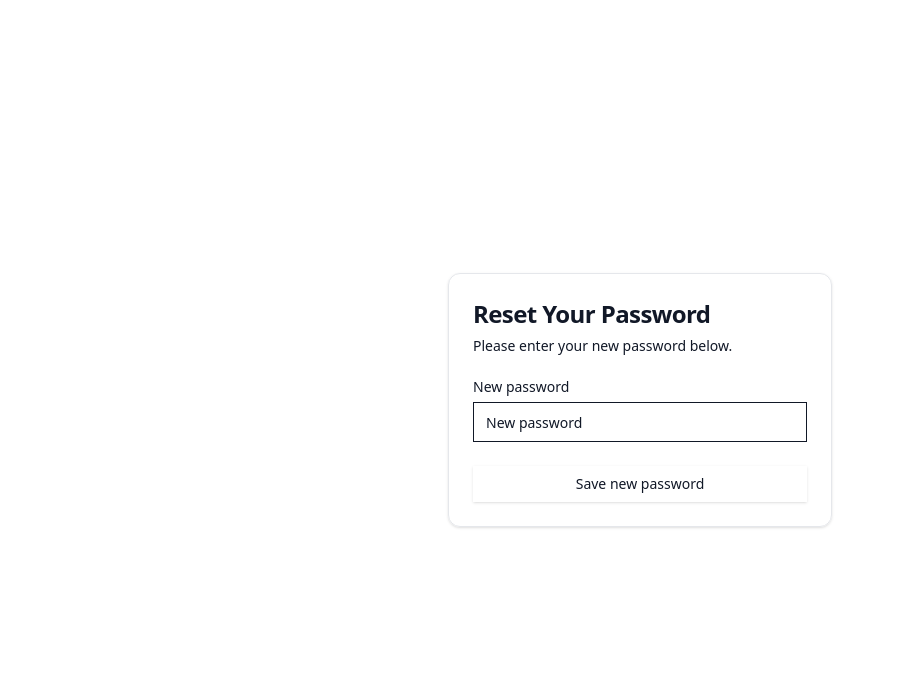
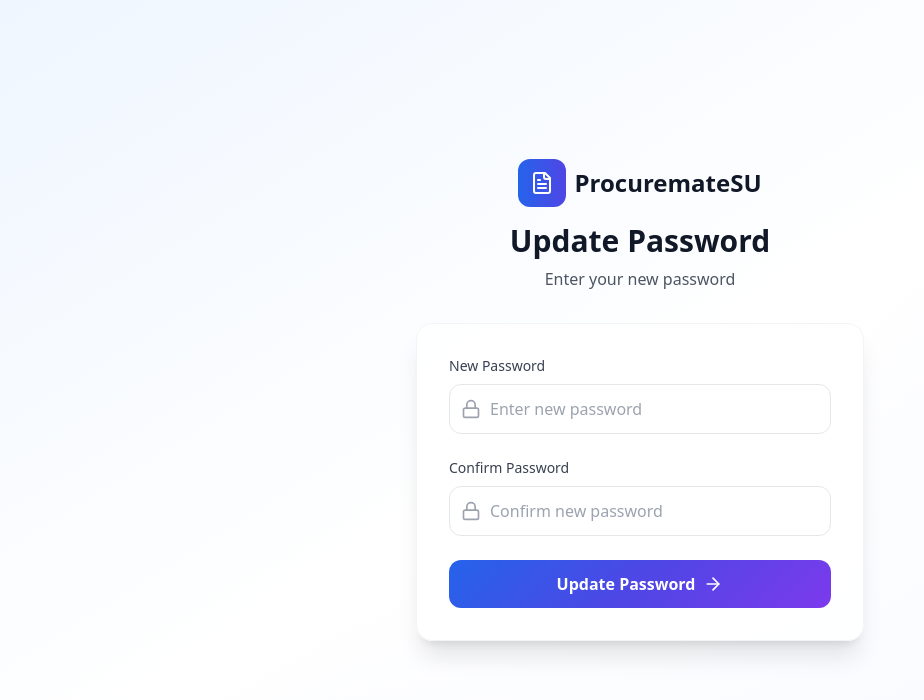
Before and after one commit to mjx0x0/procurematesu, a Next.js app: page /auth/update-password in a window 1280 px wide. Shown: the top 700 px of the page, without its empty margins (0-924 px from the left). Built offline with nearby package versions, Linux system fonts and the light colour scheme; no server answers.

Commit message:
Fix: Complete auth pages with force-dynamic and createClient export

```diff
--- a/app/auth/forgot-password/page.tsx
+++ b/app/auth/forgot-password/page.tsx
@@ -1,9 +1,28 @@
+"use client";
+
+// ✅ Force dynamic rendering
+export const dynamic = 'force-dynamic';
+
 import { ForgotPasswordForm } from "@/components/forgot-password-form";
+import { FileText } from "lucide-react";
 
-export default function Page() {
+export default function ForgotPasswordPage() {
   return (
-    <div className="flex min-h-svh w-full items-center justify-center p-6 md:p-10">
-      <div className="w-full max-w-sm">
+    <div className="min-h-screen flex items-center justify-center bg-gradient-to-br from-blue-50 via-white to-indigo-50/50 px-4">
+      <div className="absolute top-0 right-0 w-96 h-96 bg-blue-200/30 rounded-full blur-3xl -z-10" />
+      <div className="absolute bottom-0 left-0 w-96 h-96 bg-indigo-200/30 rounded-full blur-3xl -z-10" />
+
+      <div className="w-full max-w-md">
+        <div className="text-center mb-8">
+          <div className="flex items-center justify-center gap-2 mb-4">
+            <div className="bg-gradient-to-r from-blue-600 to-indigo-600 p-3 rounded-xl">
+              <FileText className="h-6 w-6 text-white" />
+            </div>
+            <span className="text-2xl font-bold text-gray-900">ProcuremateSU</span>
+          </div>
+          <h2 className="text-3xl font-bold text-gray-900">Forgot Password</h2>
+          <p className="text-gray-600 mt-2">Enter your email to reset your password</p>
+        </div>
         <ForgotPasswordForm />
       </div>
     </div>
--- a/app/auth/update-password/page.tsx
+++ b/app/auth/update-password/page.tsx
@@ -1,10 +1,132 @@
-import { UpdatePasswordForm } from "@/components/update-password-form";
+"use client";
 
-export default function Page() {
+// ✅ Force dynamic rendering
+export const dynamic = 'force-dynamic';
+
+import { useState } from "react";
+import { useRouter } from "next/navigation";
+import { supabase } from "@/lib/supabase/client";
+import { FileText, Lock, ArrowRight } from "lucide-react";
+
+export default function UpdatePasswordPage() {
+  const router = useRouter();
+  const [password, setPassword] = useState("");
+  const [confirmPassword, setConfirmPassword] = useState("");
+  const [loading, setLoading] = useState(false);
+  const [error, setError] = useState<string | null>(null);
+  const [success, setSuccess] = useState(false);
+
+  const handleUpdatePassword = async (e: React.FormEvent) => {
+    e.preventDefault();
+
+    if (password !== confirmPassword) {
+      setError("Passwords do not match");
+      return;
+    }
+
+    if (password.length < 8) {
+      setError("Password must be at least 8 characters");
+      return;
+    }
+
+    setLoading(true);
+    setError(null);
+
+    const { error } = await supabase.auth.updateUser({
+      password: password,
+    });
+
+    if (error) {
+      setError(error.message);
+    } else {
+      setSuccess(true);
+      setTimeout(() => {
+        router.push("/auth/login");
+      }, 3000);
+    }
+    setLoading(false);
+  };
+
   return (
-    <div className="flex min-h-svh w-full items-center justify-center p-6 md:p-10">
-      <div className="w-full max-w-sm">
-        <UpdatePasswordForm />
+    <div className="min-h-screen flex items-center justify-center bg-gradient-to-br from-blue-50 via-white to-indigo-50/50 px-4">
+      <div className="absolute top-0 right-0 w-96 h-96 bg-blue-200/30 rounded-full blur-3xl -z-10" />
+      <div className="absolute bottom-0 left-0 w-96 h-96 bg-indigo-200/30 rounded-full blur-3xl -z-10" />
+
+      <div className="w-full max-w-md">
+        <div className="text-center mb-8">
+          <div className="flex items-center justify-center gap-2 mb-4">
+            <div className="bg-gradient-to-r from-blue-600 to-indigo-600 p-3 rounded-xl">
+              <FileText className="h-6 w-6 text-white" />
+            </div>
+            <span className="text-2xl font-bold text-gray-900">ProcuremateSU</span>
+          </div>
+          <h2 className="text-3xl font-bold text-gray-900">Update Password</h2>
+          <p className="text-gray-600 mt-2">Enter your new password</p>
+        </div>
+
+        <div className="bg-white/80 backdrop-blur-sm rounded-2xl p-8 shadow-xl border border-gray-100">
+          {success ? (
+            <div className="text-center">
+              <div className="bg-green-50 text-green-600 p-4 rounded-xl mb-4">
+                Password updated successfully!
+              </div>
+              <p className="text-gray-600">Redirecting to login...</p>
+            </div>
+          ) : (
+            <form onSubmit={handleUpdatePassword} className="space-y-6">
+              <div>
+                <label className="block text-sm font-medium text-gray-700 mb-2">
+                  New Password
+                </label>
+                <div className="relative">
+                  <Lock className="absolute left-3 top-1/2 -translate-y-1/2 h-5 w-5 text-gray-400" />
+                  <input
+                    type="password"
+                    value={password}
+                    onChange={(e) => setPassword(e.target.value)}
+                    placeholder="Enter new password"
+                    className="w-full pl-10 pr-4 py-3 border border-gray-200 rounded-xl focus:ring-2 focus:ring-blue-500 focus:border-transparent outline-none transition-all"
+                    required
+                    minLength={8}
+                  />
+                </div>
+              </div>
+
+              <div>
+                <label className="block text-sm font-medium text-gray-700 mb-2">
+                  Confirm Password
+                </label>
+                <div className="relative">
+                  <Lock className="absolute left-3 top-1/2 -translate-y-1/2 h-5 w-5 text-gray-400" />
+                  <input
+                    type="password"
+                    value={confirmPassword}
+                    onChange={(e) => setConfirmPassword(e.target.value)}
+                    placeholder="Confirm new password"
+                    className="w-full pl-10 pr-4 py-3 border border-gray-200 rounded-xl focus:ring-2 focus:ring-blue-500 focus:border-transparent outline-none transition-all"
+                    required
+                    minLength={8}
+                  />
+                </div>
+              </div>
+
+              {error && (
+                <div className="bg-red-50 text-red-600 p-3 rounded-xl text-sm">
+                  {error}
+                </div>
+              )}
+
+              <button
+                type="submit"
+                disabled={loading}
+                className="w-full gradient-bg text-white py-3 rounded-xl font-semibold hover:shadow-lg hover:shadow-blue-600/30 transition-all hover:scale-[1.02] flex items-center justify-center gap-2 disabled:opacity-50"
+              >
+                {loading ? "Updating..." : "Update Password"}
+                <ArrowRight className="h-5 w-5" />
+              </button>
+            </form>
+          )}
+        </div>
       </div>
     </div>
   );
--- a/app/dashboard/page.tsx
+++ b/app/dashboard/page.tsx
@@ -1,9 +1,12 @@
 "use client";
+
+// ✅ Force dynamic rendering
+export const dynamic = 'force-dynamic';
 
 import { useEffect, useState } from "react";
 import { supabase } from "@/lib/supabase/client";
 import { useRouter } from "next/navigation";
-import { FileText, LogOut, User } from "lucide-react";
+import { FileText, LogOut, User, PlusCircle } from "lucide-react";
 
 export default function DashboardPage() {
   const router = useRouter();
@@ -45,8 +48,10 @@
       <nav className="bg-white border-b border-gray-200 px-4 py-3">
         <div className="max-w-7xl mx-auto flex justify-between items-center">
           <div className="flex items-center gap-2">
-            <FileText className="h-6 w-6 text-blue-600" />
-            <span className="font-bold text-xl">ProcuremateSU</span>
+            <div className="bg-gradient-to-r from-blue-600 to-indigo-600 p-2 rounded-lg">
+              <FileText className="h-5 w-5 text-white" />
+            </div>
+            <span className="font-bold text-xl text-gray-900">ProcuremateSU</span>
           </div>
           <div className="flex items-center gap-4">
             <span className="text-sm text-gray-600">
@@ -65,9 +70,15 @@
 
       {/* Dashboard Content */}
       <div className="max-w-7xl mx-auto px-4 py-8">
-        <h1 className="text-3xl font-bold text-gray-900 mb-8">
-          Welcome to Your Dashboard
-        </h1>
+        <div className="flex justify-between items-center mb-8">
+          <h1 className="text-3xl font-bold text-gray-900">
+            Welcome, {user?.user_metadata?.full_name || "User"}!
+          </h1>
+          <button className="bg-gradient-to-r from-blue-600 to-indigo-600 text-white px-4 py-2 rounded-lg font-medium hover:shadow-lg hover:shadow-blue-600/30 transition-all hover:scale-105 flex items-center gap-2">
+            <PlusCircle className="h-5 w-5" />
+            New Purchase Request
+          </button>
+        </div>
 
         {/* Quick Stats */}
         <div className="grid grid-cols-1 md:grid-cols-3 gap-6 mb-8">
@@ -86,13 +97,13 @@
         </div>
 
         {/* Coming Soon Section */}
-        <div className="bg-white rounded-xl p-8 shadow-sm border border-gray-100 text-center">
-          <FileText className="h-12 w-12 text-gray-300 mx-auto mb-4" />
-          <h2 className="text-xl font-semibold text-gray-900 mb-2">
-            Purchase Request Logbook Coming Soon
+        <div className="bg-white rounded-xl p-12 shadow-sm border border-gray-100 text-center">
+          <FileText className="h-16 w-16 text-gray-300 mx-auto mb-4" />
+          <h2 className="text-2xl font-semibold text-gray-900 mb-2">
+            Your Purchase Requests Will Appear Here
           </h2>
-          <p className="text-gray-600">
-            You'll be able to create, track, and manage your procurement requests here.
+          <p className="text-gray-600 max-w-md mx-auto">
+            You'll be able to create, track, and manage all your procurement requests in one place.
           </p>
         </div>
       </div>
--- a/lib/supabase/client.ts
+++ b/lib/supabase/client.ts
@@ -3,10 +3,10 @@
 const supabaseUrl = process.env.NEXT_PUBLIC_SUPABASE_URL!;
 const supabaseAnonKey = process.env.NEXT_PUBLIC_SUPABASE_ANON_KEY!;
 
-// Export the createClient function (renamed to avoid conflict)
+// Export createClient as a function
 export const createClient = () => {
   return createSupabaseClient(supabaseUrl, supabaseAnonKey);
 };
 
-// Export a pre-configured client instance for convenience
+// Export a pre-configured instance
 export const supabase = createClient();
```
Also changed, not shown: app/auth/login/page.tsx (+7 -15 lines), app/auth/sign-up/page.tsx (+8 -36 lines).
